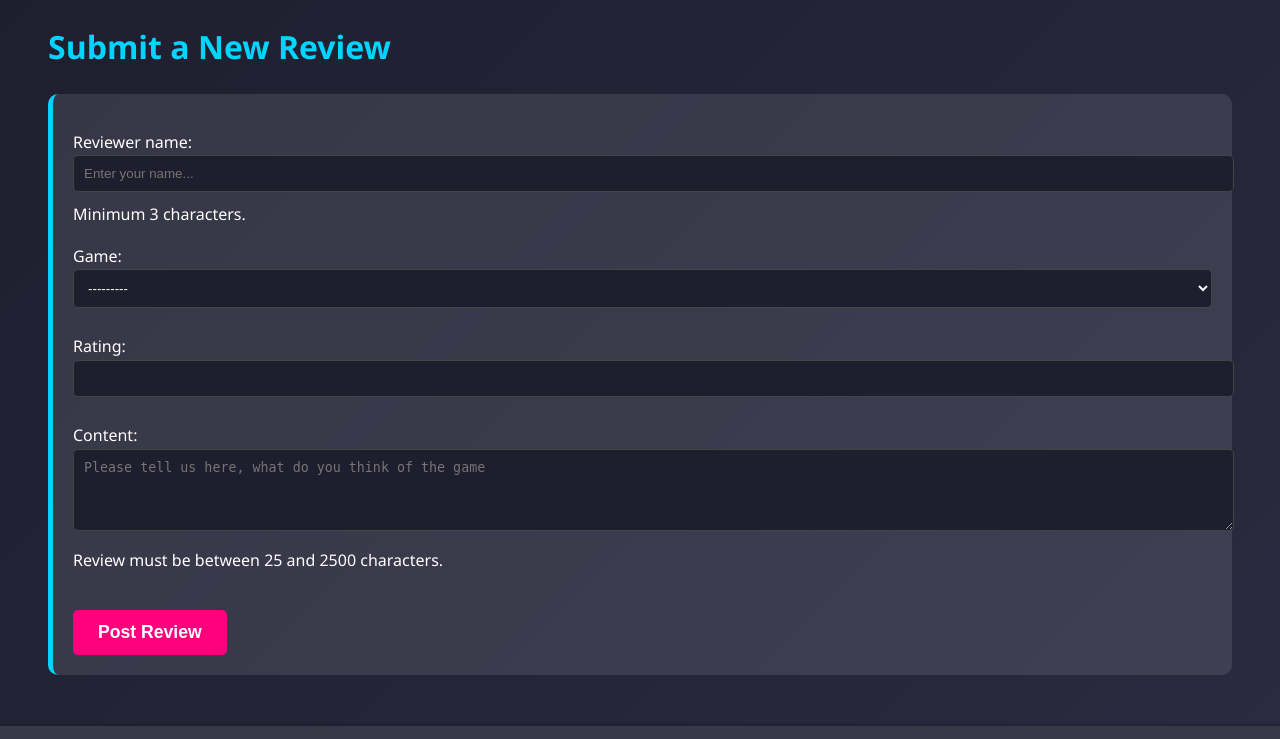
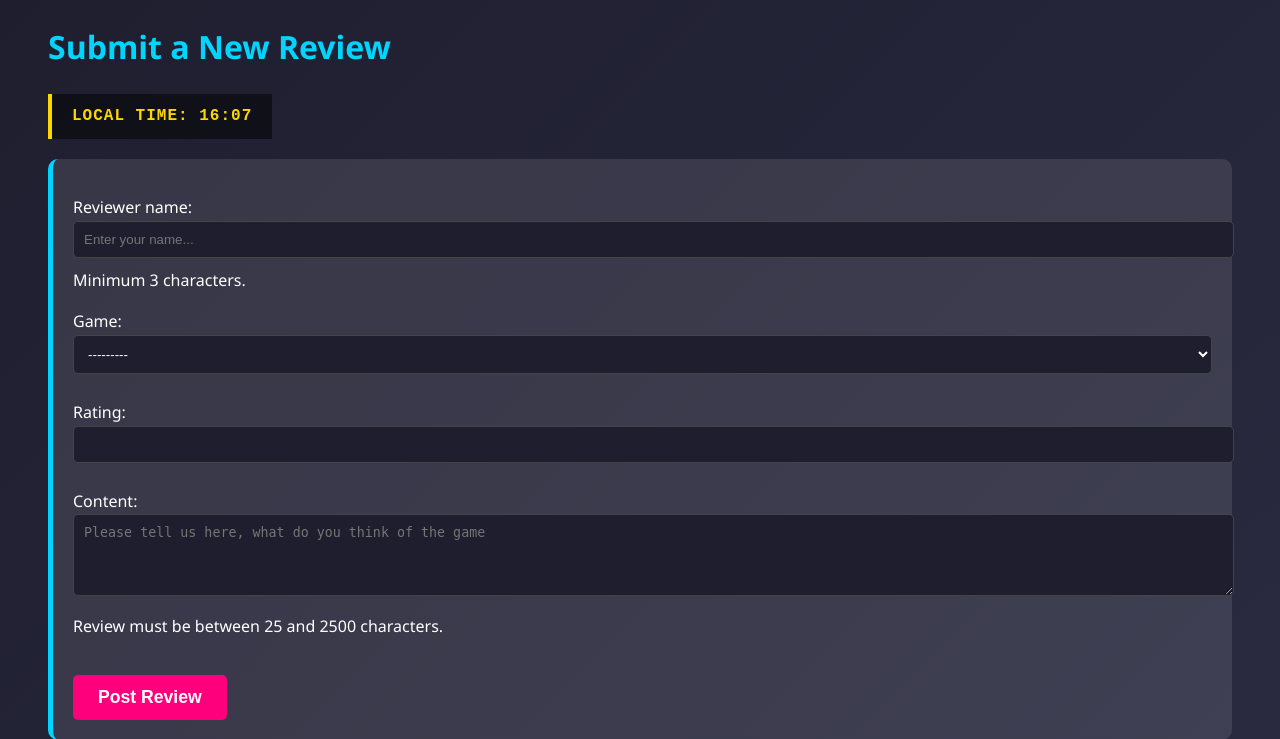
Before and after one commit to Sailor4/game_reviews_project, a Django app: page /reviews/add/ in a window 1280 px wide. Shown: the part 74-813 px from the top of the page. Run offline with Django 5.2, Linux system fonts and the light colour scheme; data that the repository does not hold is empty; parts of the project's set-up code (start-up, migrations or seed data) failed here and were passed over.

Commit message:
fix clock 3

```diff
--- a/reviews/views.py
+++ b/reviews/views.py
@@ -1,5 +1,6 @@
 from django.shortcuts import render, redirect
 from .forms import ReviewForm
+from django.utils import timezone
 
 
 def add_review(request):
@@ -11,4 +12,4 @@ def add_review(request):
     else:
         form = ReviewForm()
 
-    return render(request, 'reviews/add_review.html', {'form': form})
+    return render(request, 'reviews/add_review.html', {'form': form,'server_time': timezone.now()})
--- a/static/style.css
+++ b/static/style.css
@@ -54,3 +54,15 @@ input, textarea, select {
     background: #1e1e2f;
     color: white;
 }
+
+.time-hud {
+    background: rgba(0, 0, 0, 0.5);
+    color: #ffd700;
+    padding: 10px 20px;
+    border-left: 4px solid #ffd700;
+    margin-bottom: 20px;
+    font-family: 'Courier New', Courier, monospace;
+    font-weight: bold;
+    display: inline-block;
+    letter-spacing: 1px;
+}
--- a/templates/reviews/add_review.html
+++ b/templates/reviews/add_review.html
@@ -16,6 +16,11 @@
 
     <div class="content">
         <h1>Submit a New Review</h1>
+
+        <div class="time-hud">
+            LOCAL TIME: <span id="local-clock">{% now "H:i" %}</span>
+        </div>
+
         <div class="stats-box">
             <form method="POST">
                 {% csrf_token %} {{ form.as_p }}
@@ -23,5 +28,16 @@
             </form>
         </div>
     </div>
+
+    <script>
+        function setLocalTime() {
+            const now = new Date();
+            const hours = String(now.getHours()).padStart(2, '0');
+            const minutes = String(now.getMinutes()).padStart(2, '0');
+            document.getElementById('local-clock').textContent = `${hours}:${minutes}`;
+        }
+        setLocalTime();
+    </script>
+
 </body>
 </html>
```
